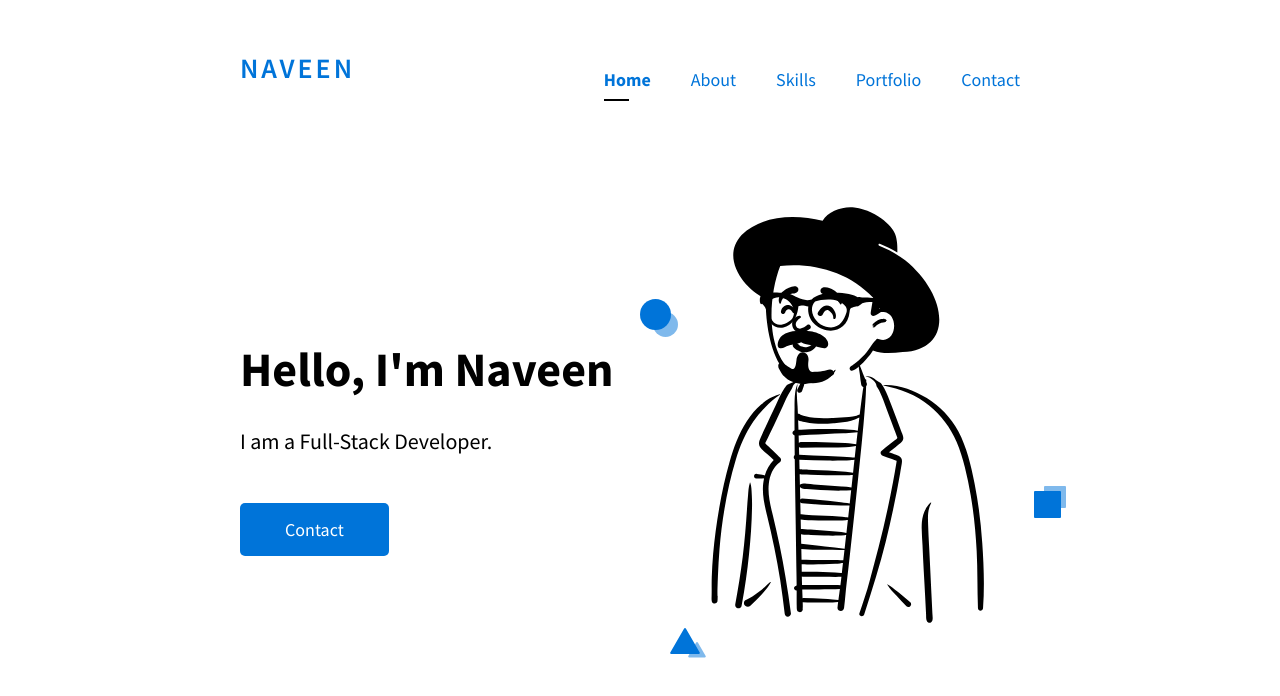
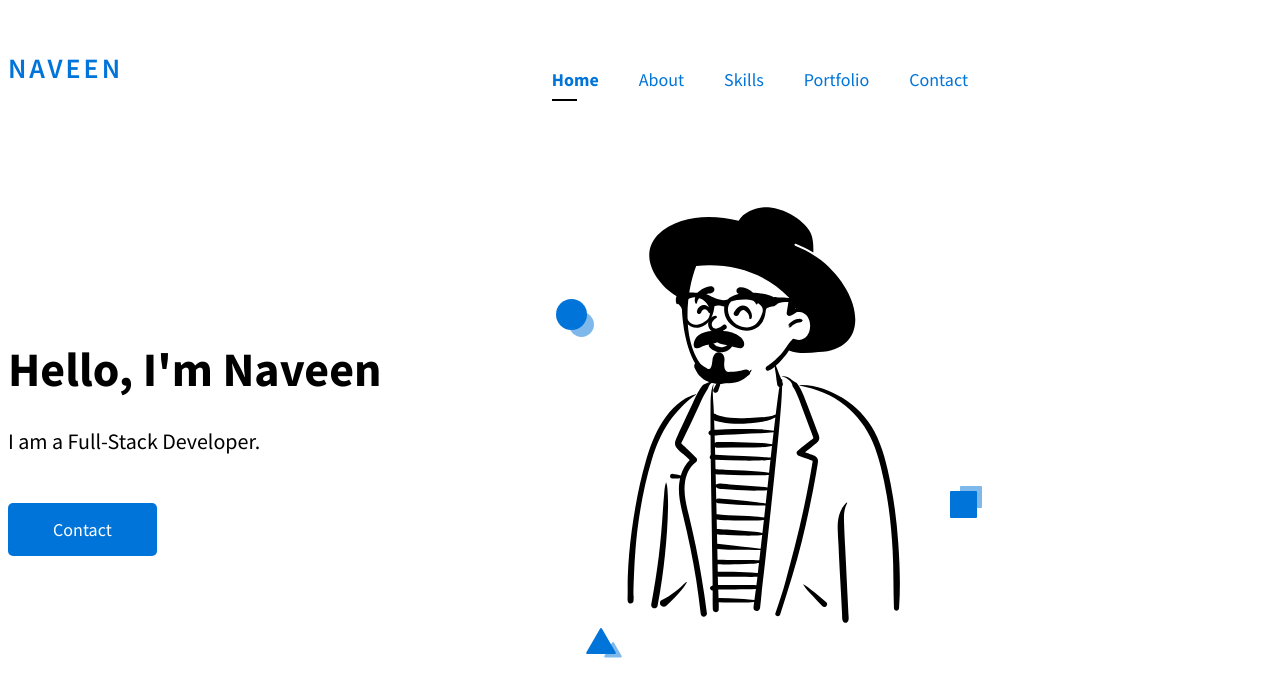
Before and after one commit to naveenankireddy/portfolio, a Next.js app: page / in a window 1280 px wide. Shown: the top 696 px of the page. Built offline with nearby package versions, Linux system fonts and the light colour scheme.

Commit message:
changes in portfolio

```diff
--- a/styles/app.scss
+++ b/styles/app.scss
@@ -3,6 +3,7 @@
 body {
   font-family: "Source Sans Pro", sans-serif;
   font-size: 18px;
+  max-width: 980px;
 }
 
 a[href] {
@@ -10,7 +11,7 @@ a[href] {
 }
 
 .container {
-  width: 800px;
+  width: 980px;
   height: fit-content;
   margin-left: auto;
   margin-right: auto;
```
